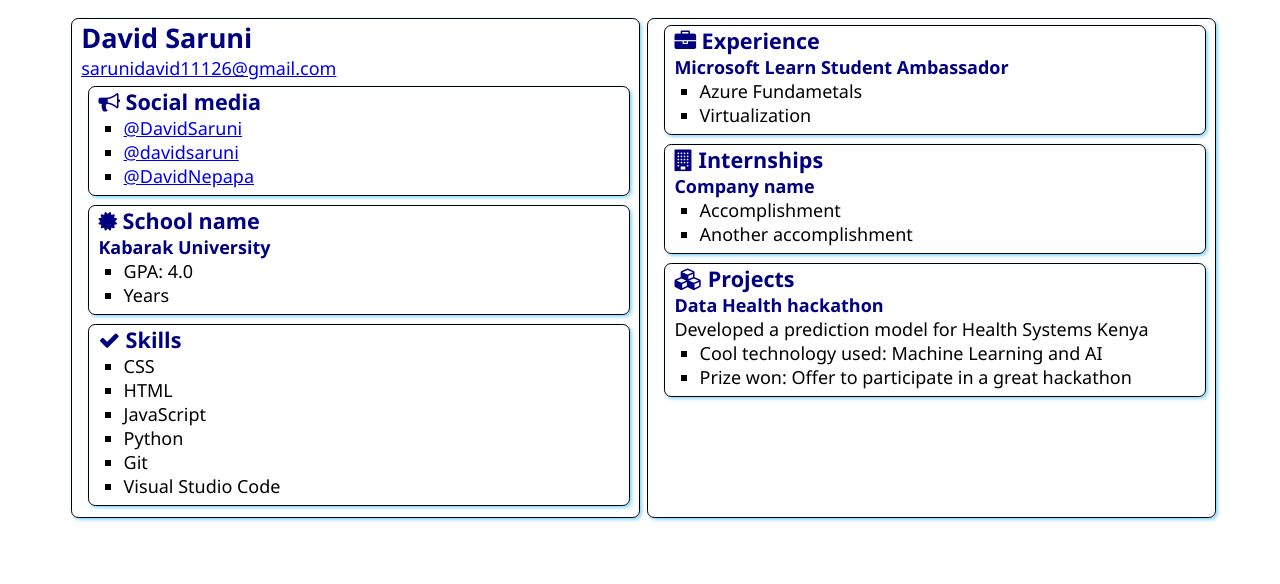
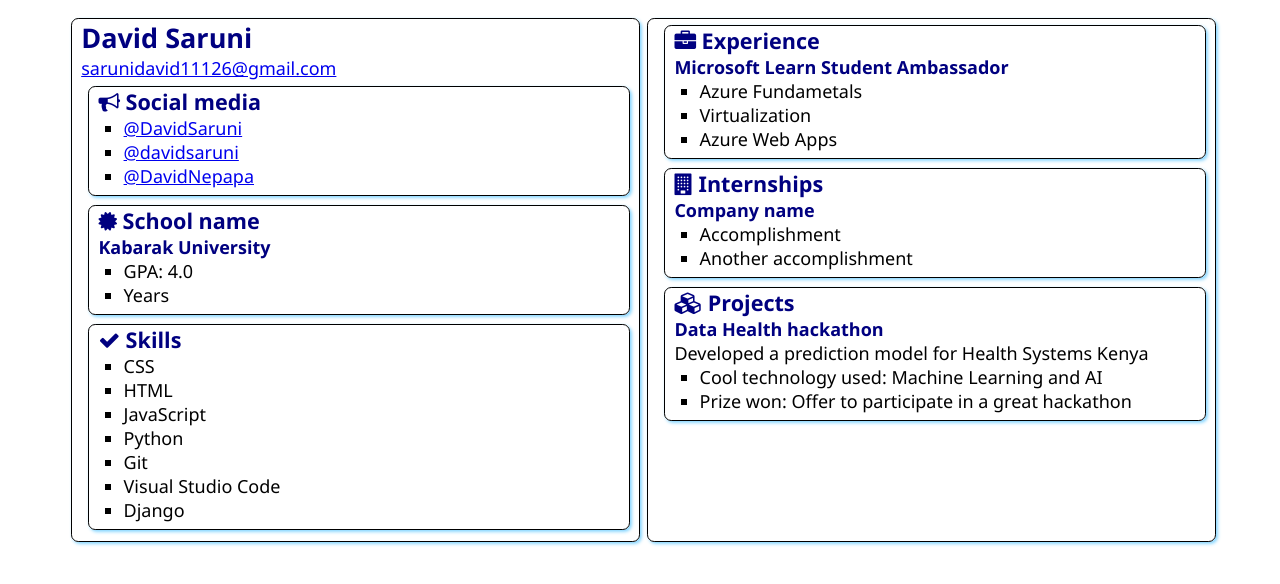
Before and after one commit to DavidSaruni/SATechnicalOnboarding, a plain HTML site: page src/index.html in a window 1280 px wide. Drawn offline with Linux system fonts and the light colour scheme.

Commit message:
Changes on my socials and skills

```diff
--- a/src/index.html
+++ b/src/index.html
@@ -53,6 +53,7 @@
                     <li>Python</li>
                     <li>Git</li>
                     <li>Visual Studio Code</li>
+                    <li>Django</li>
                 </ul>
             </section>
         </article>
@@ -66,6 +67,7 @@
                 <ul>
                     <li>Azure Fundametals</li>
                     <li>Virtualization</li>
+                    <li>Azure Web Apps</li>
                 </ul>
             </section>
             <section class="box">
```
